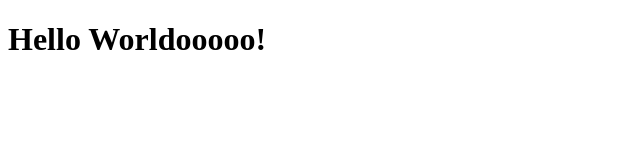
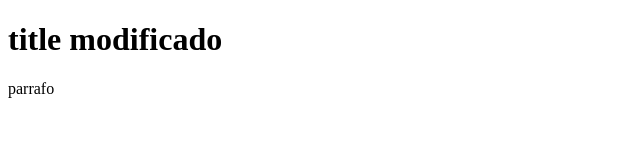
Before and after one commit to fernandomartinez-neoland/clase_js, a plain HTML site: page index.html in a window 1280 px wide. Shown: the whole page, without its empty margins (0-640 px from the left). Drawn offline with Linux system fonts and the light colour scheme.

Commit message:
const y let

```diff
--- a/index.html
+++ b/index.html
@@ -8,8 +8,14 @@
   </head>
   <body>
     <h1 id="titulo">Hello Worldooooo!</h1>
+    <p id="parrafo">parrafo</p>
     <script>
-      const title = document.getElementById("titulo");
+      let title = document.getElementById("titulo");
+      console.log(title.textContent);
+      title.textContent = "title modificado";
+      console.log(title.textContent);
+
+      title = document.getElementById("parrafo");
       console.log(title.textContent);
     </script>
   </body>
```
